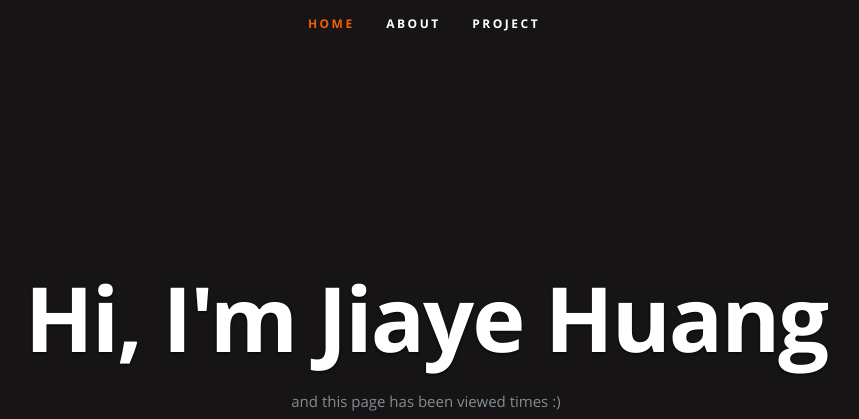
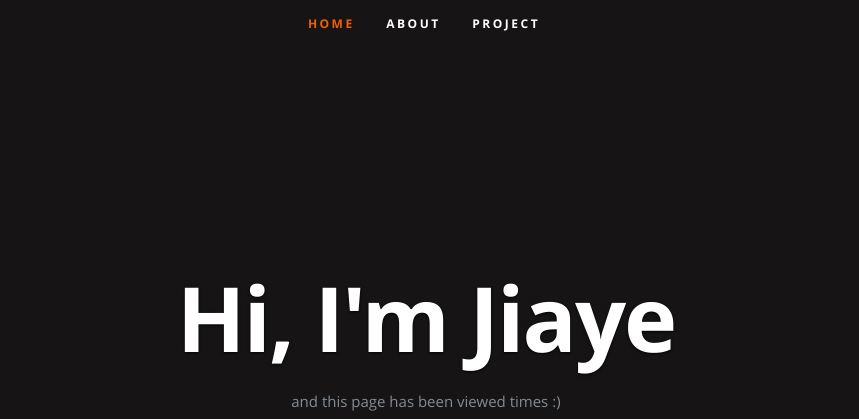
Before and after one commit to JiayeHuang/digitalResume, a plain HTML site: page frontend/index.html in a window 1280 px wide. Shown: the top 419 px of the page, without its empty margins (216-1075 px from the left). Drawn offline with nearby package versions, Linux system fonts and the light colour scheme; no server answers.

Commit message:
Revert "test frontend CICD"
This reverts commit faf6b84b6013b31a947855188096b8622765cb99.

```diff
--- a/frontend/index.html
+++ b/frontend/index.html
@@ -54,7 +54,7 @@
 
       <div class="row banner">
          <div class="banner-text">
-            <h1 class="responsive-headline">Hi, I'm Jiaye Huang</h1>
+            <h1 class="responsive-headline">Hi, I'm Jiaye</h1>
 
             <p>and this page has been viewed <a id="counter"></a> times :) </p>
             <ul class="social">
```
